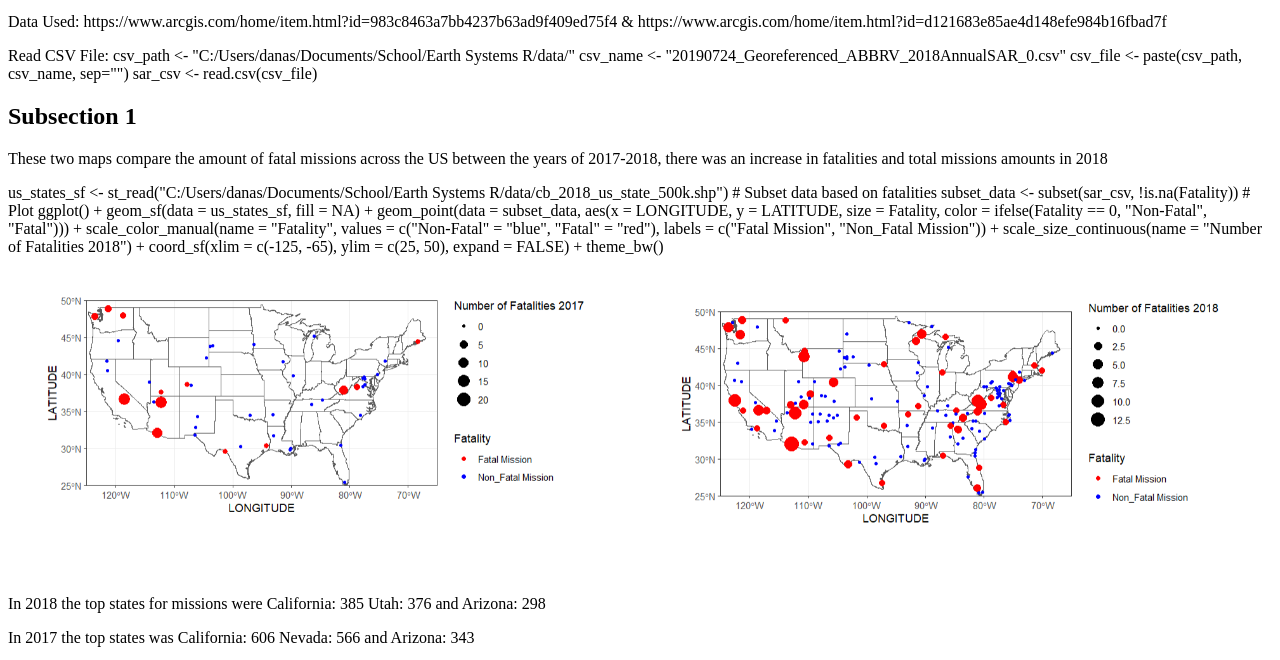
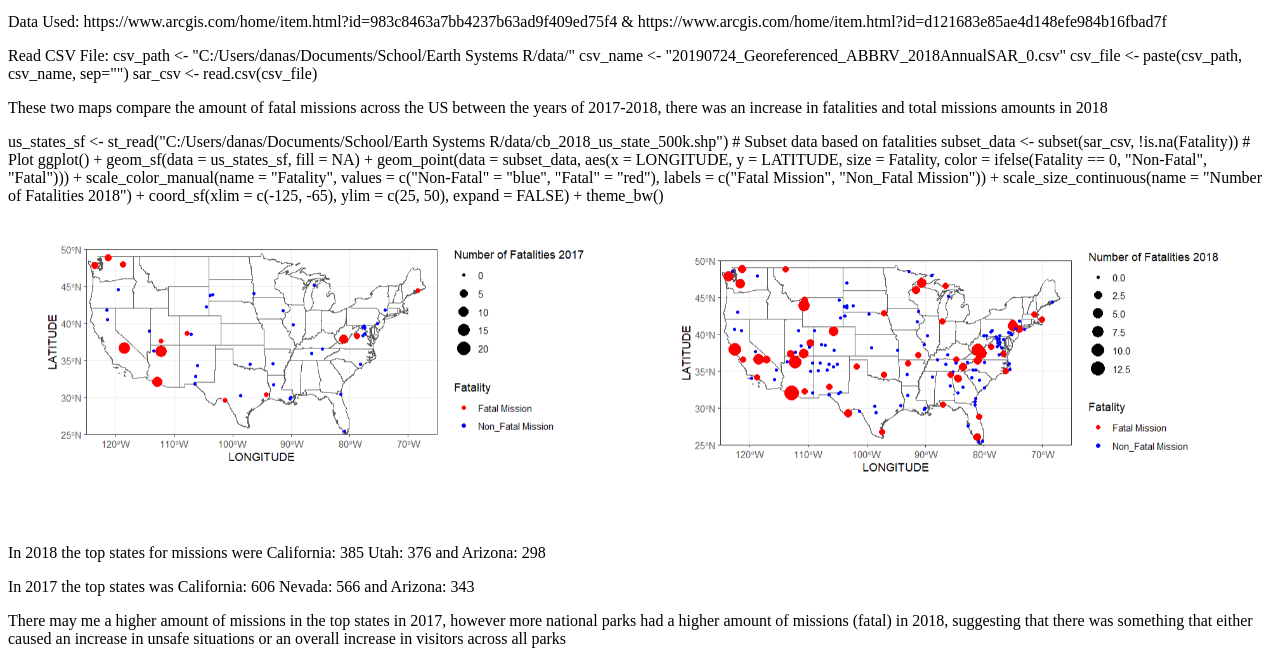
Before and after one commit to DanaSylvester/danasylvestergithub.io, a plain HTML site: page index.html in a window 1280 px wide. Shown: the part 119-779 px from the top of the page. Drawn offline with Linux system fonts and the light colour scheme; files whose address does not match are found by name.

Commit message:
Update index.html

```diff
--- a/index.html
+++ b/index.html
@@ -28,7 +28,7 @@
         sar_csv <- read.csv(csv_file)</p>
 
 
-    <h2>Subsection 1</h2>
+
     <p>These two maps compare the amount of fatal missions across the US between the years of 2017-2018, there was an increase in fatalities and total missions amounts in 2018</p>
     <p>us_states_sf <- st_read("C:/Users/danas/Documents/School/Earth Systems R/data/cb_2018_us_state_500k.shp")
 
```
